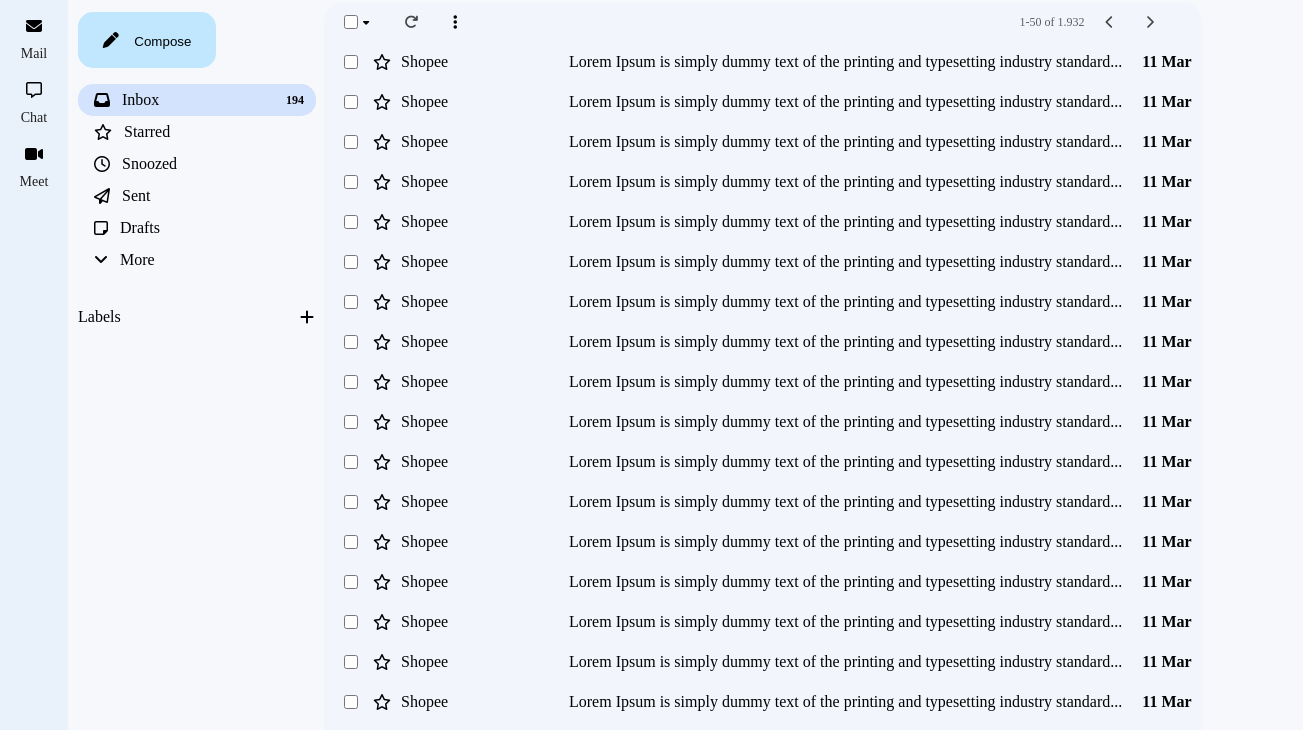
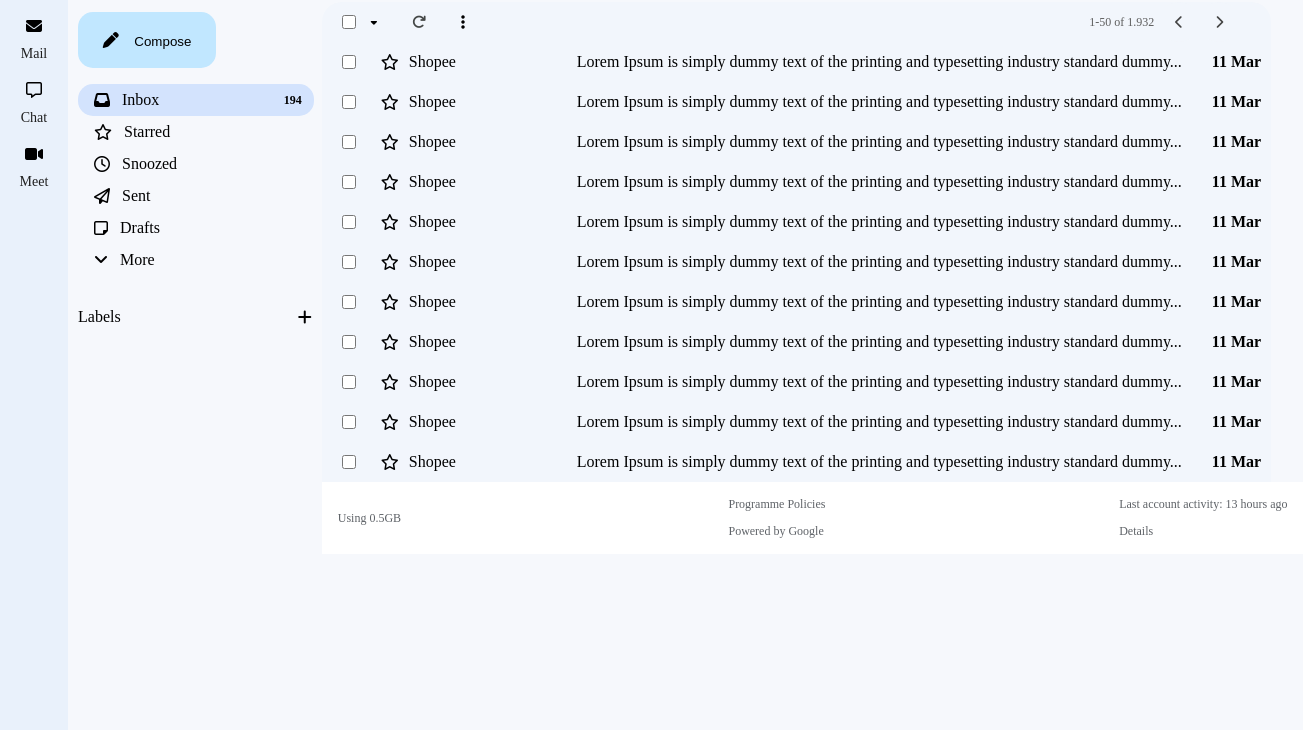
Before and after one commit to PhamNgocThien1801/gmai-fake, a website: page index.html in a window 1280 px wide. Shown: the part 62-792 px from the top of the page, 1303 px wide, since content can reach past the window. Drawn offline with Linux system fonts and the light colour scheme.

Commit message:
fotter for page

```diff
--- a/css/mystyle.css
+++ b/css/mystyle.css
@@ -225,6 +225,15 @@
     margin: 0px;
     border-radius: 20px 20px 0px 0px;
 }
+.right-content .content .email-content li:last-child{
+    background-color: #fff;
+    height: 40px;
+    padding: 16px;
+    display: flex;
+    justify-content: space-between;
+    font-size: 12px;
+    color: #5f6368;
+}
 .right-content .content .email-content li{
     width: 100%;
     height: 20px;
@@ -232,6 +241,7 @@
     padding: 10px 0px 10px 0px;
     display: flex;
     align-items: center;
+    white-space: nowrap;
 }
 
 .right-content .content .email-content li i{
@@ -260,12 +270,9 @@
     width: auto;
 }
 .right-content .content .email-content li input:first-child{
-    margin: 0px 10px 0px 20px;
-}
-.right-content .content .email-content li input:first-child{
     width: 14px;
     height: 14px;
-    margin: 0px 0px 0px 20px;
+    margin: 0px 10px 0px 20px;
 }
 .right-content .content .email-content li p{
     /* margin: 0px 10px 0px 10px; */
@@ -275,7 +282,7 @@
     /* margin: 0px 10px 0px 100px; */
 }
 .right-content .content .email-content li strong{
-    margin: 0px 10px 0px 20px;
+    margin: 0px 10px 0px 30px;
 }
 .right-content .content .email-content li button{
     border-radius: 50%;
--- a/index.html
+++ b/index.html
@@ -88,24 +88,18 @@
                 <div class="email-content">
                     <ul>
                         <li><input type="checkbox"><i class="fa-solid fa-caret-down"></i><i class="fa-solid fa-arrow-rotate-right"></i><i class="fa-solid fa-ellipsis-vertical"></i></i><p class="pagination">1-50 of 1.932</p><button><i class="fa-solid fa-chevron-left"></i></button><button><i class="fa-solid fa-chevron-right"></i></button></li>
-                        <li><input type="checkbox"><i class="fa-regular fa-star"></i><p>Shopee</p><span>Lorem Ipsum is simply dummy text of the printing and typesetting industry standard...</span> <strong>11 Mar</strong></li>
-                        <li><input type="checkbox"><i class="fa-regular fa-star"></i><p>Shopee</p><span>Lorem Ipsum is simply dummy text of the printing and typesetting industry standard...</span> <strong>11 Mar</strong></li>
-                        <li><input type="checkbox"><i class="fa-regular fa-star"></i><p>Shopee</p><span>Lorem Ipsum is simply dummy text of the printing and typesetting industry standard...</span> <strong>11 Mar</strong></li>
-                        <li><input type="checkbox"><i class="fa-regular fa-star"></i><p>Shopee</p><span>Lorem Ipsum is simply dummy text of the printing and typesetting industry standard...</span> <strong>11 Mar</strong></li>
-                        <li><input type="checkbox"><i class="fa-regular fa-star"></i><p>Shopee</p><span>Lorem Ipsum is simply dummy text of the printing and typesetting industry standard...</span> <strong>11 Mar</strong></li>
-                        <li><input type="checkbox"><i class="fa-regular fa-star"></i><p>Shopee</p><span>Lorem Ipsum is simply dummy text of the printing and typesetting industry standard...</span> <strong>11 Mar</strong></li>
-                        <li><input type="checkbox"><i class="fa-regular fa-star"></i><p>Shopee</p><span>Lorem Ipsum is simply dummy text of the printing and typesetting industry standard...</span> <strong>11 Mar</strong></li>
-                        <li><input type="checkbox"><i class="fa-regular fa-star"></i><p>Shopee</p><span>Lorem Ipsum is simply dummy text of the printing and typesetting industry standard...</span> <strong>11 Mar</strong></li>
-                        <li><input type="checkbox"><i class="fa-regular fa-star"></i><p>Shopee</p><span>Lorem Ipsum is simply dummy text of the printing and typesetting industry standard...</span> <strong>11 Mar</strong></li>
-                        <li><input type="checkbox"><i class="fa-regular fa-star"></i><p>Shopee</p><span>Lorem Ipsum is simply dummy text of the printing and typesetting industry standard...</span> <strong>11 Mar</strong></li>
-                        <li><input type="checkbox"><i class="fa-regular fa-star"></i><p>Shopee</p><span>Lorem Ipsum is simply dummy text of the printing and typesetting industry standard...</span> <strong>11 Mar</strong></li>
-                        <li><input type="checkbox"><i class="fa-regular fa-star"></i><p>Shopee</p><span>Lorem Ipsum is simply dummy text of the printing and typesetting industry standard...</span> <strong>11 Mar</strong></li>
-                        <li><input type="checkbox"><i class="fa-regular fa-star"></i><p>Shopee</p><span>Lorem Ipsum is simply dummy text of the printing and typesetting industry standard...</span> <strong>11 Mar</strong></li>
-                        <li><input type="checkbox"><i class="fa-regular fa-star"></i><p>Shopee</p><span>Lorem Ipsum is simply dummy text of the printing and typesetting industry standard...</span> <strong>11 Mar</strong></li>
-                        <li><input type="checkbox"><i class="fa-regular fa-star"></i><p>Shopee</p><span>Lorem Ipsum is simply dummy text of the printing and typesetting industry standard...</span> <strong>11 Mar</strong></li>
-                        <li><input type="checkbox"><i class="fa-regular fa-star"></i><p>Shopee</p><span>Lorem Ipsum is simply dummy text of the printing and typesetting industry standard...</span> <strong>11 Mar</strong></li>
-                        <li><input type="checkbox"><i class="fa-regular fa-star"></i><p>Shopee</p><span>Lorem Ipsum is simply dummy text of the printing and typesetting industry standard...</span> <strong>11 Mar</strong></li>
-                        <li><input type="checkbox"><i class="fa-regular fa-star"></i><p>Shopee</p><span>Lorem Ipsum is simply dummy text of the printing and typesetting industry standard...</span> <strong>11 Mar</strong></li>
+                        <li><input type="checkbox"><i class="fa-regular fa-star"></i><p>Shopee</p><span>Lorem Ipsum is simply dummy text of the printing and typesetting industry standard dummy...</span> <strong>11 Mar</strong></li>
+                        <li><input type="checkbox"><i class="fa-regular fa-star"></i><p>Shopee</p><span>Lorem Ipsum is simply dummy text of the printing and typesetting industry standard dummy...</span> <strong>11 Mar</strong></li>
+                        <li><input type="checkbox"><i class="fa-regular fa-star"></i><p>Shopee</p><span>Lorem Ipsum is simply dummy text of the printing and typesetting industry standard dummy...</span> <strong>11 Mar</strong></li>
+                        <li><input type="checkbox"><i class="fa-regular fa-star"></i><p>Shopee</p><span>Lorem Ipsum is simply dummy text of the printing and typesetting industry standard dummy...</span> <strong>11 Mar</strong></li>
+                        <li><input type="checkbox"><i class="fa-regular fa-star"></i><p>Shopee</p><span>Lorem Ipsum is simply dummy text of the printing and typesetting industry standard dummy...</span> <strong>11 Mar</strong></li>
+                        <li><input type="checkbox"><i class="fa-regular fa-star"></i><p>Shopee</p><span>Lorem Ipsum is simply dummy text of the printing and typesetting industry standard dummy...</span> <strong>11 Mar</strong></li>
+                        <li><input type="checkbox"><i class="fa-regular fa-star"></i><p>Shopee</p><span>Lorem Ipsum is simply dummy text of the printing and typesetting industry standard dummy...</span> <strong>11 Mar</strong></li>
+                        <li><input type="checkbox"><i class="fa-regular fa-star"></i><p>Shopee</p><span>Lorem Ipsum is simply dummy text of the printing and typesetting industry standard dummy...</span> <strong>11 Mar</strong></li>
+                        <li><input type="checkbox"><i class="fa-regular fa-star"></i><p>Shopee</p><span>Lorem Ipsum is simply dummy text of the printing and typesetting industry standard dummy...</span> <strong>11 Mar</strong></li>
+                        <li><input type="checkbox"><i class="fa-regular fa-star"></i><p>Shopee</p><span>Lorem Ipsum is simply dummy text of the printing and typesetting industry standard dummy...</span> <strong>11 Mar</strong></li>
+                        <li><input type="checkbox"><i class="fa-regular fa-star"></i><p>Shopee</p><span>Lorem Ipsum is simply dummy text of the printing and typesetting industry standard dummy...</span> <strong>11 Mar</strong></li>
+                        <li><p>Using 0.5GB</p> <div><p>Programme Policies</p><p>Powered by Google</p></div> <div><p>Last account activity: 13 hours ago</p>Details<p></p></div></li>
                     </ul>
                 </div>
             </div>
```
